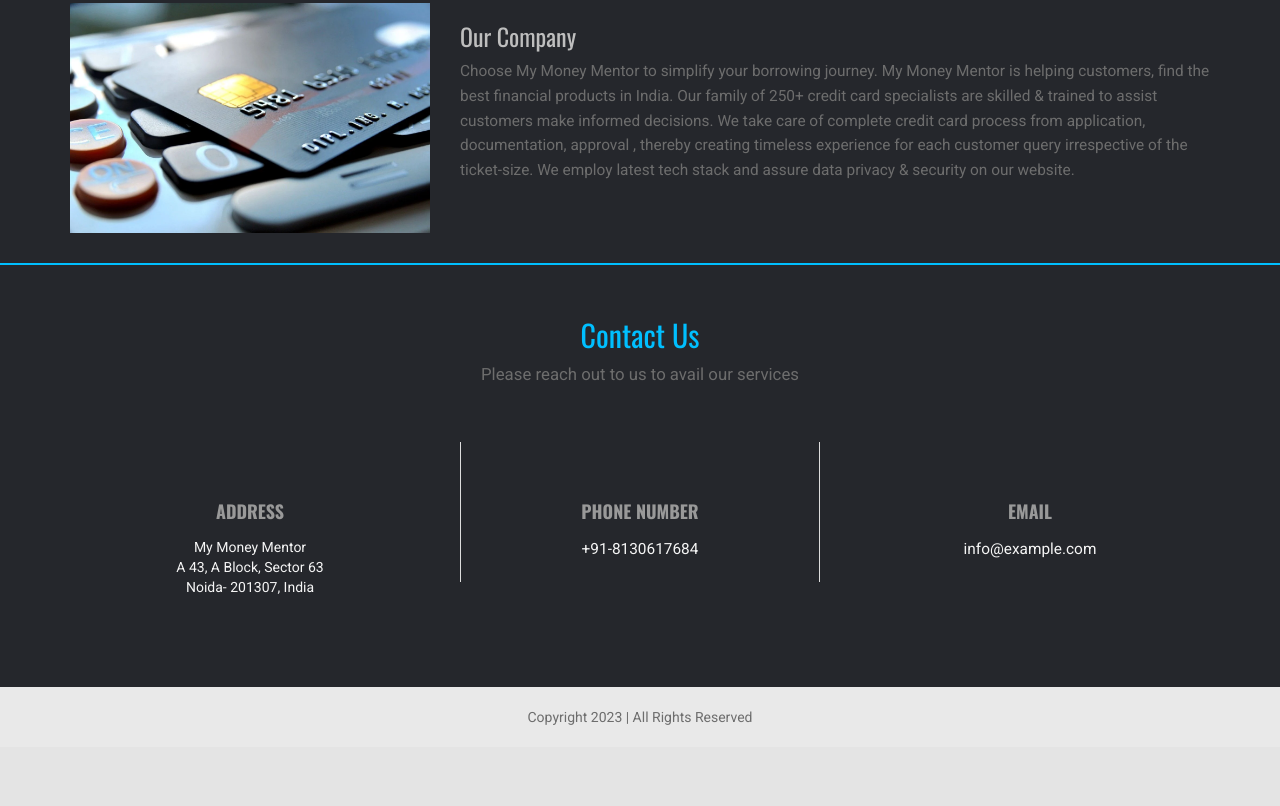
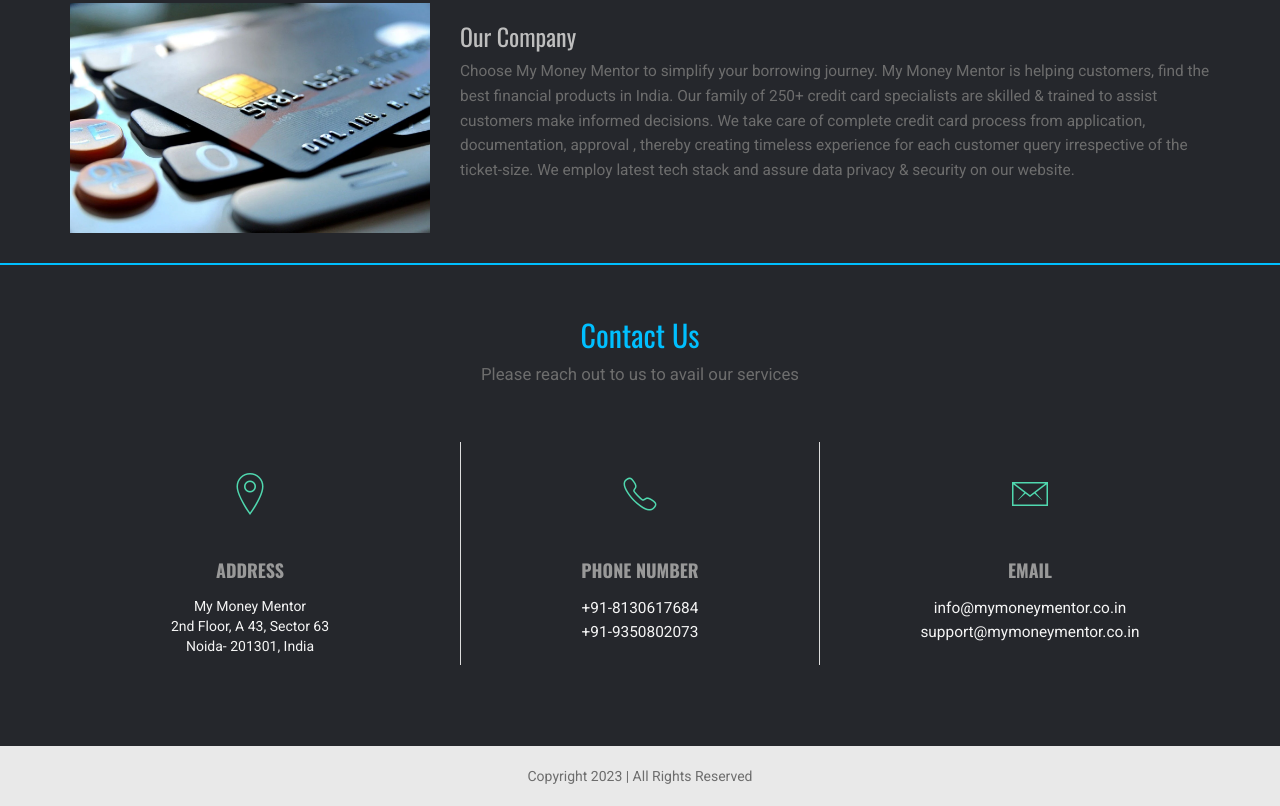
Before and after one commit to mymoneymentor/mymoneymentor.github.io, a plain HTML site: page index.html in a window 1280 px wide. Shown: the part 957-1763 px from the top of the page. Before the commit the page ends 1704 px from the top, so only its background shows below. Drawn offline with nearby package versions, Linux system fonts and the light colour scheme; files whose address does not match are found by name.

Commit message:
update address and email

```diff
--- a/index.html
+++ b/index.html
@@ -3,12 +3,14 @@
 <head>
     <meta charset="utf-8">
     <meta name="viewport" content="width=device-width, initial-scale=1, maximum-scale=1">
+      <link href="img/1.png" rel="icon">
     <title>My Money Mentor</title>
     <meta name="description" content="">
     <link rel="stylesheet" href="css/bootstrap.min.css" />
     <link rel="stylesheet" type="text/css" href="css/isotope.css" media="screen" />
     <link rel="stylesheet" href="js/fancybox/jquery.fancybox.css" type="text/css" media="screen" />
     <link rel="stylesheet" type="text/css" href="css/da-slider.css" />
+    <link href="lib/ionicons/css/ionicons.min.css" rel="stylesheet">
     <link href="js/owl-carousel/owl.carousel.css" rel="stylesheet">
     <link rel="stylesheet" href="css/styles.css" />
     <link href="font/css/font-awesome.min.css" rel="stylesheet">
@@ -159,8 +161,8 @@
               <i class="ion-ios-location-outline"></i>
               <h3>Address</h3>
               <address>My Money Mentor<br>
-                A 43, A Block, Sector 63<br>
-                Noida- 201307, India</address>
+                2nd Floor, A 43, Sector 63<br>
+                Noida- 201301, India</address>
             </div>
           </div>
 
@@ -168,7 +170,8 @@
             <div class="contact-phone">
               <i class="ion-ios-telephone-outline"></i>
               <h3>Phone Number</h3>
-              <p><a href="tel:+155895548855">+91-8130617684</a></p>
+              <p>+91-8130617684<br>
+                    +91-9350802073</p>
             </div>
           </div>
 
@@ -176,7 +179,9 @@
             <div class="contact-email">
               <i class="ion-ios-email-outline"></i>
               <h3>Email</h3>
-              <p><a href="mailto:info@example.com">info@example.com</a></p>
+              <p>info@mymoneymentor.co.in
+                <br>support@mymoneymentor.co.in
+              </p>
             </div>
           </div>
 
```
